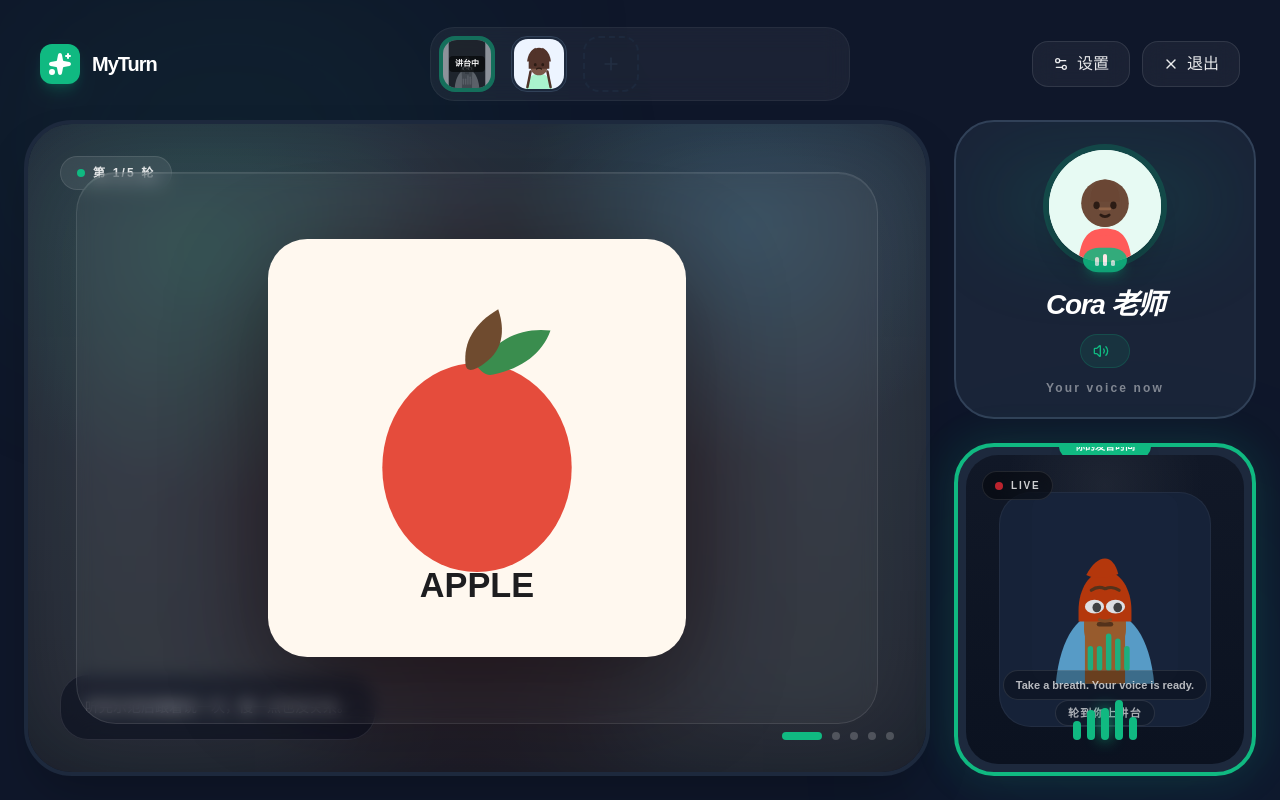
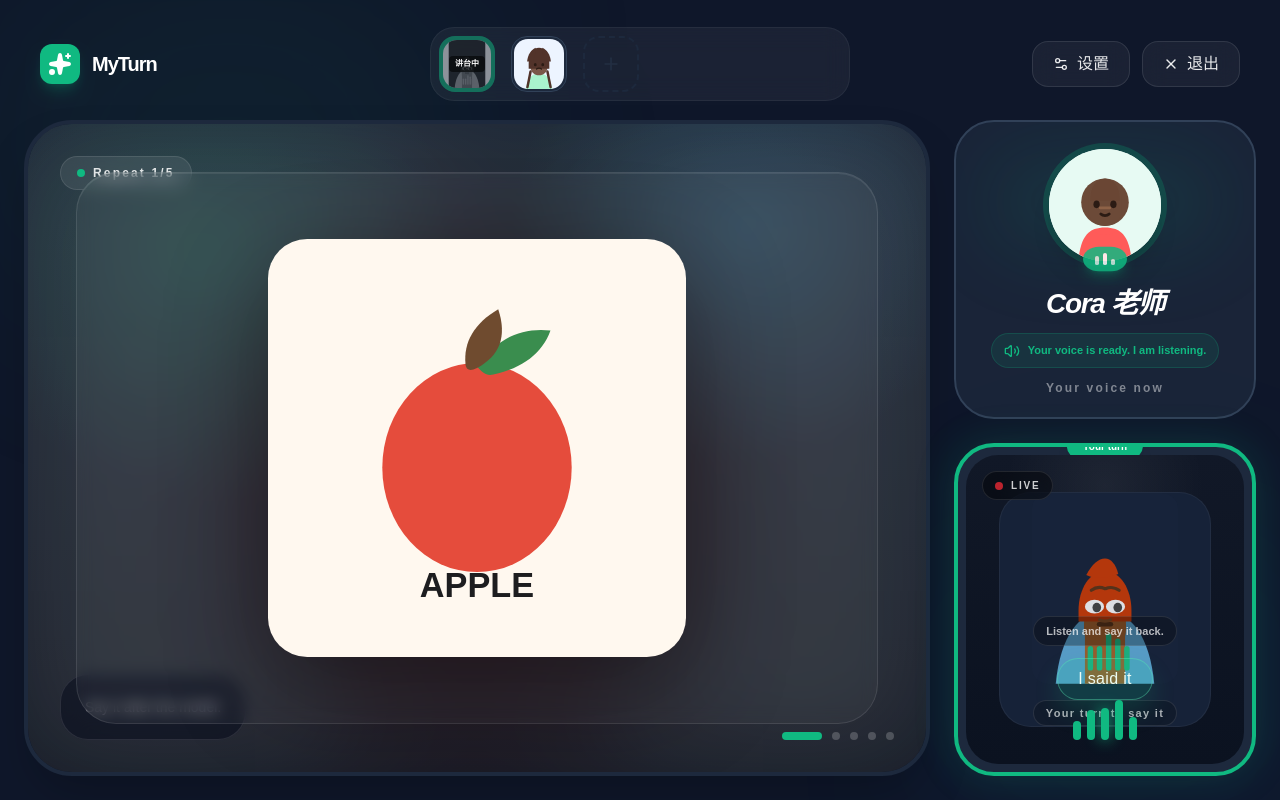
Before and after one commit to mchende/MyTurn, a Next.js app: page /lesson/weekday-1600 in a window 1280 px wide. Built offline with nearby package versions, Linux system fonts and the light colour scheme.

Commit message:
feat(03-02): add classroom participation confirmation control
- install user-event and cover shell progression with real clicks
- render child-safe teacher captions and stage-aware podium actions

```diff
--- a/package.json
+++ b/package.json
@@ -26,6 +26,7 @@
     "@tailwindcss/postcss": "4.1.16",
     "@testing-library/jest-dom": "6.9.1",
     "@testing-library/react": "16.3.2",
+    "@testing-library/user-event": "^14.6.1",
     "@types/node": "25.6.0",
     "@types/react": "19.2.14",
     "@vitejs/plugin-react": "6.0.1",
--- a/src/features/classroom-shell/classroom-shell.tsx
+++ b/src/features/classroom-shell/classroom-shell.tsx
@@ -77,7 +77,10 @@ export function ClassroomShell({
               hint={classroom.teacherHint}
               message={classroom.teacherMessage}
             />
-            <PodiumColumn podiumViewModel={classroom.podiumViewModel} />
+            <PodiumColumn
+              onConfirmParticipation={classroom.confirmStudentParticipation}
+              podiumViewModel={classroom.podiumViewModel}
+            />
           </aside>
         </div>
       </div>
@@ -149,8 +152,10 @@ function TeacherColumn({
 }
 
 function PodiumColumn({
+  onConfirmParticipation,
   podiumViewModel,
 }: {
+  onConfirmParticipation: () => void;
   podiumViewModel: PodiumViewModel;
 }) {
   const bars = [0.42, 0.62, 1, 0.72, 0.5];
@@ -167,7 +172,7 @@ function PodiumColumn({
       }`}
     >
       <div className="absolute -top-3 left-1/2 -translate-x-1/2 rounded-full bg-[#10B981] px-4 py-1 text-[10px] font-black text-white shadow-lg">
-        你的发言时间
+        {podiumViewModel.turnLabel}
       </div>
 
       <div className="relative flex h-full flex-col overflow-hidden rounded-[32px] bg-slate-900">
@@ -201,9 +206,21 @@ function PodiumColumn({
         </div>
 
         <div className="absolute bottom-16 left-6 right-6 flex items-center justify-center">
-          <p className="rounded-full border border-white/10 bg-black/30 px-3 py-1.5 text-[11px] font-bold text-white/70">
-            {podiumViewModel.podiumStatus}
-          </p>
+          <div className="flex flex-col items-center gap-3">
+            <p className="rounded-full border border-white/10 bg-black/30 px-3 py-1.5 text-[11px] font-bold text-white/70">
+              {podiumViewModel.podiumStatus}
+            </p>
+            {podiumViewModel.showConfirmationButton &&
+            podiumViewModel.confirmationButtonLabel ? (
+              <button
+                className="inline-flex items-center justify-center rounded-full border border-emerald-300/40 bg-emerald-400/15 px-5 py-2 text-sm font-black tracking-[0.02em] text-emerald-50 shadow-[0_12px_24px_rgba(16,185,129,0.18)] transition hover:bg-emerald-400/25"
+                onClick={onConfirmParticipation}
+                type="button"
+              >
+                {podiumViewModel.confirmationButtonLabel}
+              </button>
+            ) : null}
+          </div>
         </div>
 
         <div className="absolute bottom-6 left-6 right-6 flex h-12 items-end justify-center gap-1.5">
--- a/src/features/classroom-shell/podium-view-model.ts
+++ b/src/features/classroom-shell/podium-view-model.ts
@@ -1,6 +1,7 @@
 import type {
   ClassroomActiveSeat,
   ClassroomOrchestratorPhase,
+  GuidedStageId,
   ParticipationState,
 } from './classroom-orchestrator';
 import type { BobbyScriptLine } from './bobby-script';
@@ -16,12 +17,15 @@ export type StudentSeatViewModel = {
 };
 
 export type PodiumViewModel = {
+  confirmationButtonLabel: string | null;
   liveAvatarAlt: string;
   liveAvatarSrc: string;
   podiumCaption: string;
   podiumStatus: string;
   pulseDurationMs: number;
   seats: readonly StudentSeatViewModel[];
+  showConfirmationButton: boolean;
+  turnLabel: string;
 };
 
 type BuildPodiumViewModelOptions = {
@@ -30,6 +34,7 @@ type BuildPodiumViewModelOptions = {
   participationState: ParticipationState;
   phase: ClassroomOrchestratorPhase;
   rewardVisible: boolean;
+  stageId: GuidedStageId;
 };
 
 export function buildPodiumViewModel({
@@ -38,19 +43,26 @@ export function buildPodiumViewModel({
   participationState,
   phase,
   rewardVisible,
+  stageId,
 }: BuildPodiumViewModelOptions): PodiumViewModel {
+  const showConfirmationButton = activeSeat === 'me' && phase === 'student_wait';
+
   return {
+    confirmationButtonLabel: showConfirmationButton
+      ? getConfirmationButtonLabel(stageId)
+      : null,
     liveAvatarAlt: getLiveAvatarAlt(activeSeat),
     liveAvatarSrc:
       activeSeat === 'ai'
         ? '/avatars/student-bobby.svg'
         : '/avatars/reward-student.svg',
-    podiumCaption: getPodiumCaption(phase, rewardVisible),
+    podiumCaption: getPodiumCaption(phase, rewardVisible, stageId),
     podiumStatus: getPodiumStatus({
       bobbyScriptLine,
       participationState,
       phase,
       rewardVisible,
+      stageId,
     }),
     pulseDurationMs:
       phase === 'ai_model' && bobbyScriptLine
@@ -83,6 +95,8 @@ export function buildPodiumViewModel({
         testId: 'seat-empty',
       },
     ],
+    showConfirmationButton,
+    turnLabel: showConfirmationButton ? 'Your turn' : 'Podium',
   };
 }
 
@@ -101,30 +115,35 @@ function getLiveAvatarAlt(activeSeat: ClassroomActiveSeat) {
 function getPodiumCaption(
   phase: ClassroomOrchestratorPhase,
   rewardVisible: boolean,
+  stageId: GuidedStageId,
 ) {
   if (rewardVisible) {
-    return '奖励时刻';
+    return 'Reward time';
   }
 
   switch (phase) {
     case 'teacher_prompt':
-      return '先看图，马上轮到 Bobby';
+      return stageId === 'picture-talk'
+        ? 'Look first. Answer next.'
+        : 'Listen first. Bobby goes next.';
     case 'ai_model':
-      return 'Bobby 在讲台示范';
+      return 'Bobby is modeling';
     case 'student_wait':
-      return '轮到你上讲台';
+      return stageId === 'picture-talk' ? 'Look and answer' : 'Your turn to say it';
     case 'teacher_encourage':
-      return 'Cora 在台下接住你';
+      return stageId === 'picture-talk'
+        ? 'Try one more answer'
+        : 'Say it with Cora';
     case 'teacher_echo':
-      return 'Cora 带你一起说';
+      return 'Teacher is helping';
     case 'teacher_feedback':
-      return 'Cora 正在收束这一轮';
+      return 'Cora is wrapping this turn';
     case 'move_next':
-      return '准备切到下一题';
+      return 'Next picture';
     case 'wrap_up':
-      return '课堂收尾';
+      return 'Class closing';
     default:
-      return '课堂进行中';
+      return 'Class in progress';
   }
 }
 
@@ -133,6 +152,7 @@ function getPodiumStatus({
   participationState,
   phase,
   rewardVisible,
+  stageId,
 }: Omit<BuildPodiumViewModelOptions, 'activeSeat'>) {
   if (rewardVisible) {
     return 'Great job, brave voice.';
@@ -144,13 +164,21 @@ function getPodiumStatus({
 
   switch (phase) {
     case 'teacher_prompt':
-      return 'Watch first. Your turn is coming.';
+      return stageId === 'picture-talk'
+        ? 'Look carefully. A question is coming.'
+        : 'Listen first. Your turn is coming.';
     case 'student_wait':
-      return 'Take a breath. Your voice is ready.';
+      return stageId === 'picture-talk'
+        ? 'Look at the picture and answer.'
+        : 'Listen and say it back.';
     case 'teacher_encourage':
-      return 'Cora is helping you start.';
+      return stageId === 'picture-talk'
+        ? 'Take a breath. Answer one more time.'
+        : 'Cora is helping you start.';
     case 'teacher_echo':
-      return 'Say it together with Cora.';
+      return stageId === 'picture-talk'
+        ? 'Thanks for trying. Let us keep going.'
+        : 'Say it together with Cora.';
     case 'teacher_feedback':
       return participationState === 'spoke'
         ? 'Cora heard your brave try.'
@@ -163,3 +191,7 @@ function getPodiumStatus({
       return 'Stay with the class rhythm.';
   }
 }
+
+function getConfirmationButtonLabel(stageId: GuidedStageId) {
+  return stageId === 'picture-talk' ? 'I answered' : 'I said it';
+}
--- a/src/features/classroom-shell/use-classroom-orchestrator.ts
+++ b/src/features/classroom-shell/use-classroom-orchestrator.ts
@@ -50,13 +50,17 @@ export function useClassroomOrchestrator({
   }, [state.phase]);
 
   const teacherScriptLine = getTeacherScriptLine({
+    attemptIndex: state.attemptIndex,
     currentItemIndex: state.currentItemIndex,
     phase: state.phase,
+    participationState: state.participationState,
+    stageId: state.currentStageId,
     targetText: state.currentItem.text,
   });
   const bobbyScriptLine = getBobbyScriptLine({
     currentItemIndex: state.currentItemIndex,
     phase: state.phase,
+    stageId: state.currentStageId,
     targetText: state.currentItem.text,
   });
   const podiumViewModel = buildPodiumViewModel({
@@ -65,6 +69,7 @@ export function useClassroomOrchestrator({
     participationState: state.participationState,
     phase: state.phase,
     rewardVisible: state.rewardVisible,
+    stageId: state.currentStageId,
   });
 
   return {
@@ -77,13 +82,14 @@ export function useClassroomOrchestrator({
       progressCount: state.lesson.items.length,
       rewardVisible: state.rewardVisible,
       phase: state.phase,
+      stageId: state.currentStageId,
     }),
     stagePrompt: getStagePrompt({
       phase: state.phase,
       stageId: state.currentStageId,
     }),
     teacherHint: teacherScriptLine.hintLabel,
-    teacherMessage: teacherScriptLine.spokenLine,
+    teacherMessage: teacherScriptLine.visibleCaption,
     teacherScriptLine,
     showReward: () => {
       dispatch({ type: 'reward_visibility_changed', visible: true });
@@ -102,21 +108,25 @@ function getStageBadge({
   progressCount,
   rewardVisible,
   phase,
+  stageId,
 }: {
   currentItemIndex: number;
   progressCount: number;
   rewardVisible: boolean;
   phase: keyof typeof CLASSROOM_TIMINGS | 'wrap_up';
+  stageId: GuidedStageId;
 }) {
   if (rewardVisible) {
-    return '奖励时刻';
+    return 'Reward time';
   }
 
   if (phase === 'wrap_up') {
-    return '课堂收尾';
+    return 'Class closing';
   }
 
-  return `第 ${currentItemIndex + 1}/${progressCount} 轮`;
+  return `${
+    stageId === 'picture-talk' ? 'Picture talk' : 'Repeat'
+  } ${currentItemIndex + 1}/${progressCount}`;
 }
 
 function getStagePrompt({
@@ -129,24 +139,28 @@ function getStagePrompt({
   switch (phase) {
     case 'teacher_prompt':
       return stageId === 'picture-talk'
-        ? '老师正在看图提问，马上就轮到你自己回答。'
-        : '老师正在带你观察图片，马上会先听到 Bobby 的示范。';
+        ? 'Look at the picture. A question is coming.'
+        : 'Listen first. Bobby will model one.';
     case 'ai_model':
-      return '先听 Bobby 一次，再轮到你开口。';
+      return 'Listen to Bobby once, then you speak.';
     case 'student_wait':
       return stageId === 'picture-talk'
-        ? '看着图片自己回答，慢一点也没关系。'
-        : '听完示范后跟着说一次，慢一点也没关系。';
+        ? 'Look at the picture and answer.'
+        : 'Say it after the model.';
     case 'teacher_encourage':
-      return 'Cora 正在接住停顿，帮你把这一轮继续下去。';
+      return stageId === 'picture-talk'
+        ? 'Try one more answer.'
+        : 'Cora is helping you start again.';
     case 'teacher_echo':
-      return '跟着 Cora 再说一次，课堂节奏会继续往前走。';
+      return stageId === 'picture-talk'
+        ? 'Cora is keeping the class moving.'
+        : 'Say it once more with Cora.';
     case 'teacher_feedback':
-      return 'Cora 正在给一个短反馈，然后准备切到下一张图。';
+      return 'Cora gives a short feedback.';
     case 'move_next':
-      return '眼睛回到主屏幕，下一张图片要来了。';
+      return 'Eyes on the next picture.';
     case 'wrap_up':
-      return '这一节短课已经结束，准备挥手说再见。';
+      return 'Class is done. Time to wave goodbye.';
     default:
       return '';
   }
```
Also changed, not shown: 2 other files (tests, documents, lock files or other folders).
